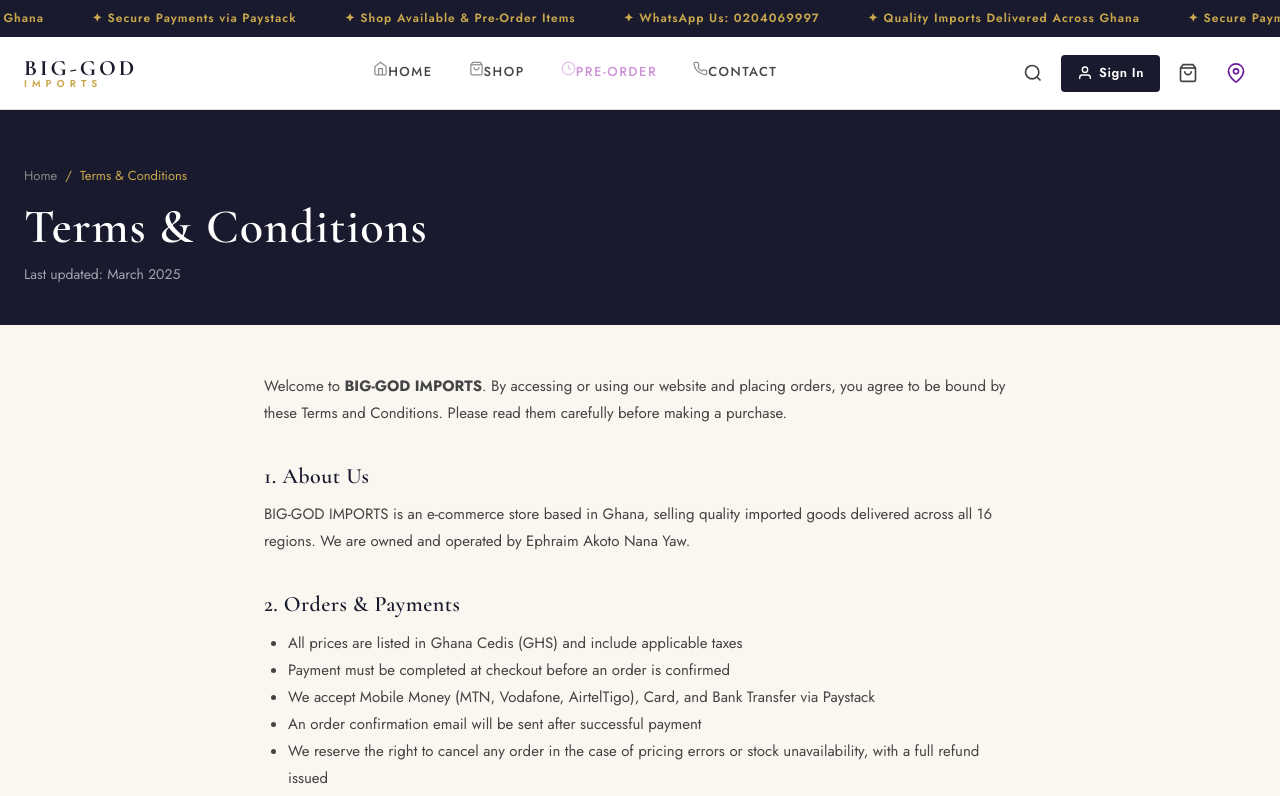
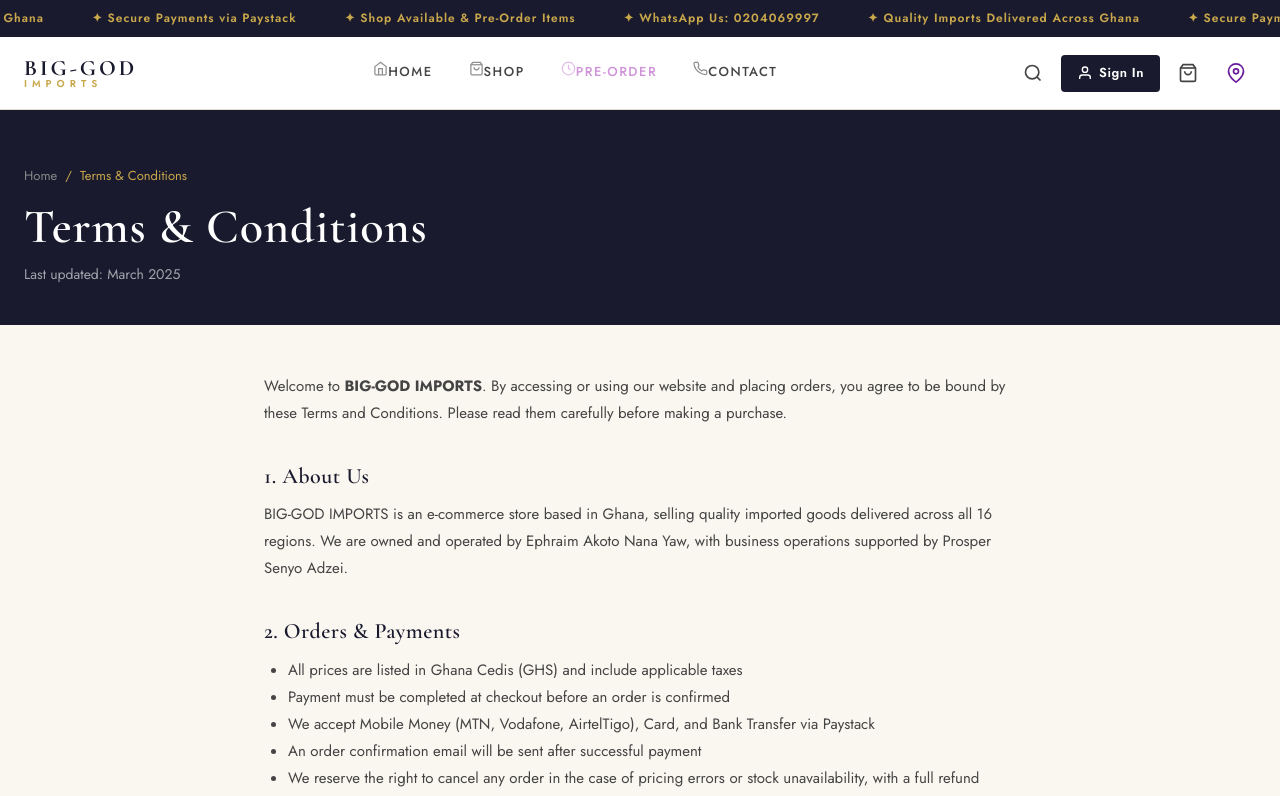
Before and after one commit to Graphils/BIG-GOD-IMPORTS, a React (Vite) app in the folder frontend/: page /terms in a window 1280 px wide. Shown: the top 796 px of the page. Built offline with nearby package versions, Linux system fonts and the light colour scheme; no server answers.

Commit message:
Add Prosper Senyo Adzei to Terms and Conditions

```diff
--- a/frontend/src/pages/TermsAndConditions.jsx
+++ b/frontend/src/pages/TermsAndConditions.jsx
@@ -17,7 +17,7 @@
         <p>Welcome to <strong>BIG-GOD IMPORTS</strong>. By accessing or using our website and placing orders, you agree to be bound by these Terms and Conditions. Please read them carefully before making a purchase.</p>
 
         <h2 style={{ fontFamily: 'var(--font-display)', color: 'var(--navy)', fontSize: '22px', marginTop: '36px', marginBottom: '12px' }}>1. About Us</h2>
-        <p>BIG-GOD IMPORTS is an e-commerce store based in Ghana, selling quality imported goods delivered across all 16 regions. We are owned and operated by Ephraim Akoto Nana Yaw.</p>
+        <p>BIG-GOD IMPORTS is an e-commerce store based in Ghana, selling quality imported goods delivered across all 16 regions. We are owned and operated by Ephraim Akoto Nana Yaw, with business operations supported by Prosper Senyo Adzei.</p>
 
         <h2 style={{ fontFamily: 'var(--font-display)', color: 'var(--navy)', fontSize: '22px', marginTop: '36px', marginBottom: '12px' }}>2. Orders & Payments</h2>
         <ul style={{ paddingLeft: '24px', marginTop: '8px' }}>
```
